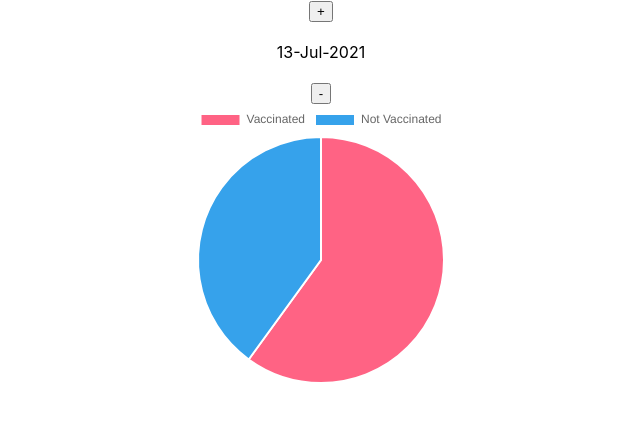
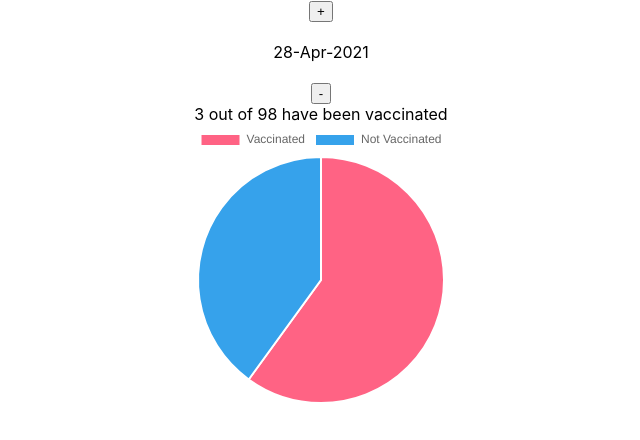
Before and after one commit to mathura333/react-js-challenge, a React (Create React App) app: page / in a window 1280 px wide. Shown: the top 440 px of the page, without its empty margins (319-959 px from the left). Built offline with nearby package versions, Linux system fonts and the light colour scheme.

Commit message:
X out of Y vaccinated Header added

```diff
--- a/src/App.js
+++ b/src/App.js
@@ -3,13 +3,37 @@ import dayjs from 'dayjs';
 import PieChart from './components/pieChart';
 import './App.css';
 function App() {
-  const [currentDate, setCurrentDate] = useState(dayjs()); // Current Date Fetch from current_date.json in public/data
+  const [currentDate, setCurrentDate] = useState(dayjs('2021-04-28')); // Current Date Fetch from current_date.json in public/data
   const [vaccineDates, setVaccineDates] = useState([]); // List Of Vaccine Dates Fetch from vaccine_dates.json in public/data
+  const [err, setErr] = useState('');
+  const [totalPeople, setTotalPeople] = useState(0);
+  const [currentPeople, setCurrentPeople] = useState(0);
 
   useEffect(() => {
+    const getVaccinationDatesArr = () => {
+      fetch('/data/vaccine_dates.json')
+        .then((response) => response.json())
+        .then((data) => {
+          const vaccinationDates = data.map(
+            ({ vaccination_date }) => vaccination_date
+          );
+          setTotalPeople(data.length);
+          setVaccineDates(vaccinationDates);
+        })
+        .catch((error) => setErr(error.message));
+    };
+    getVaccinationDatesArr();
     // Use fetch() to fetch requited data from public/data
-    fetch('');
   }, []);
+
+  useEffect(() => {
+    setCurrentPeople(
+      vaccineDates.filter(
+        (vaccinationDate) =>
+          vaccinationDate === currentDate.format('YYYY-MM-DD')
+      ).length
+    );
+  }, [currentDate, vaccineDates]);
 
   const incrementDate = () => {
     setCurrentDate((currentDate) => currentDate.add(1, 'day'));
@@ -18,11 +42,6 @@ function App() {
   const decrementDate = () => {
     setCurrentDate((currentDate) => currentDate.subtract(1, 'day'));
   };
-
-  useEffect(() => {
-    console.log(currentDate);
-    console.log(currentDate);
-  }, [currentDate]);
 
   return (
     <div className="App">
@@ -33,6 +52,7 @@ function App() {
         <button onClick={decrementDate}>-</button>{' '}
         {/* Set Current Date to drevious date on click  */}
       </div>
+      <div>{`${currentPeople} out of ${totalPeople} have been vaccinated`}</div>
       <div className="chart">
         {/* Update the following Component to display pie chart with proper data, alignment and colors */}
         <PieChart data={[60, 40]} />
```
